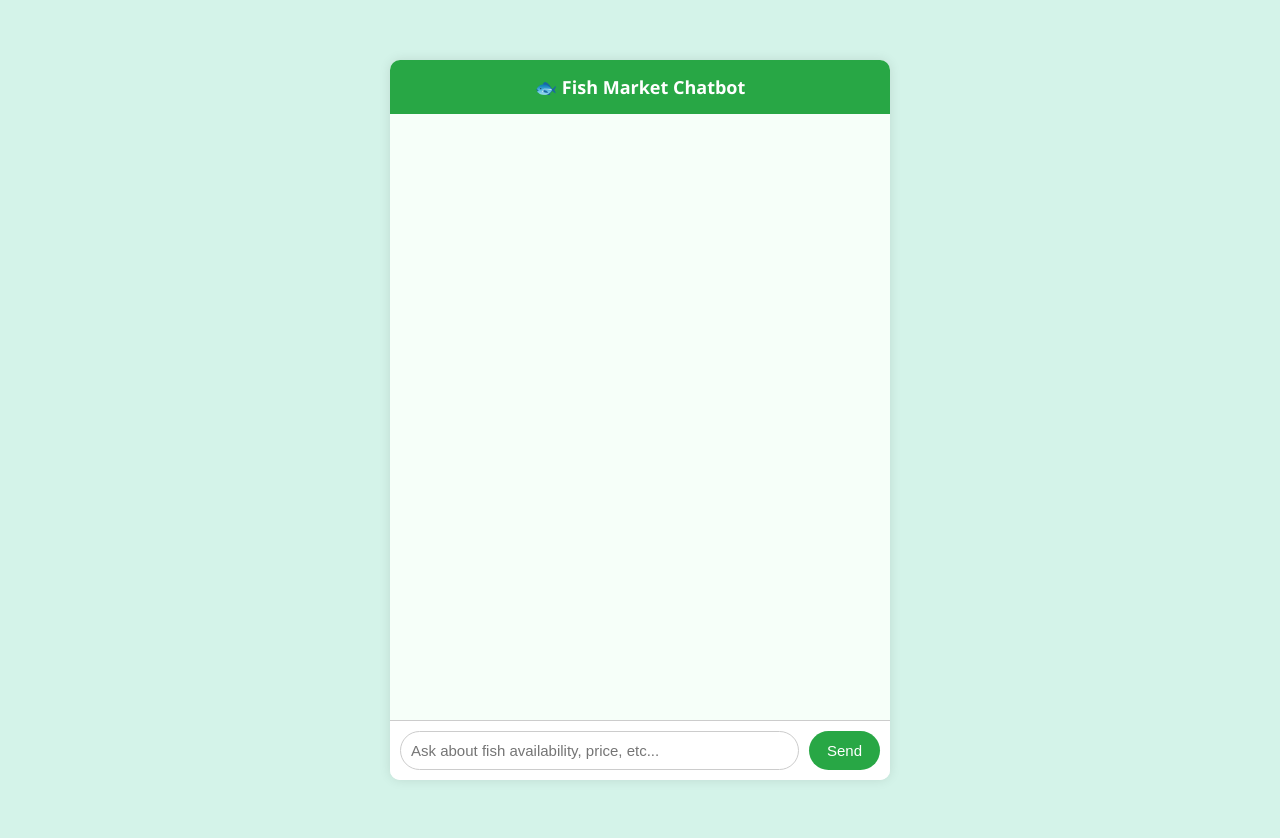
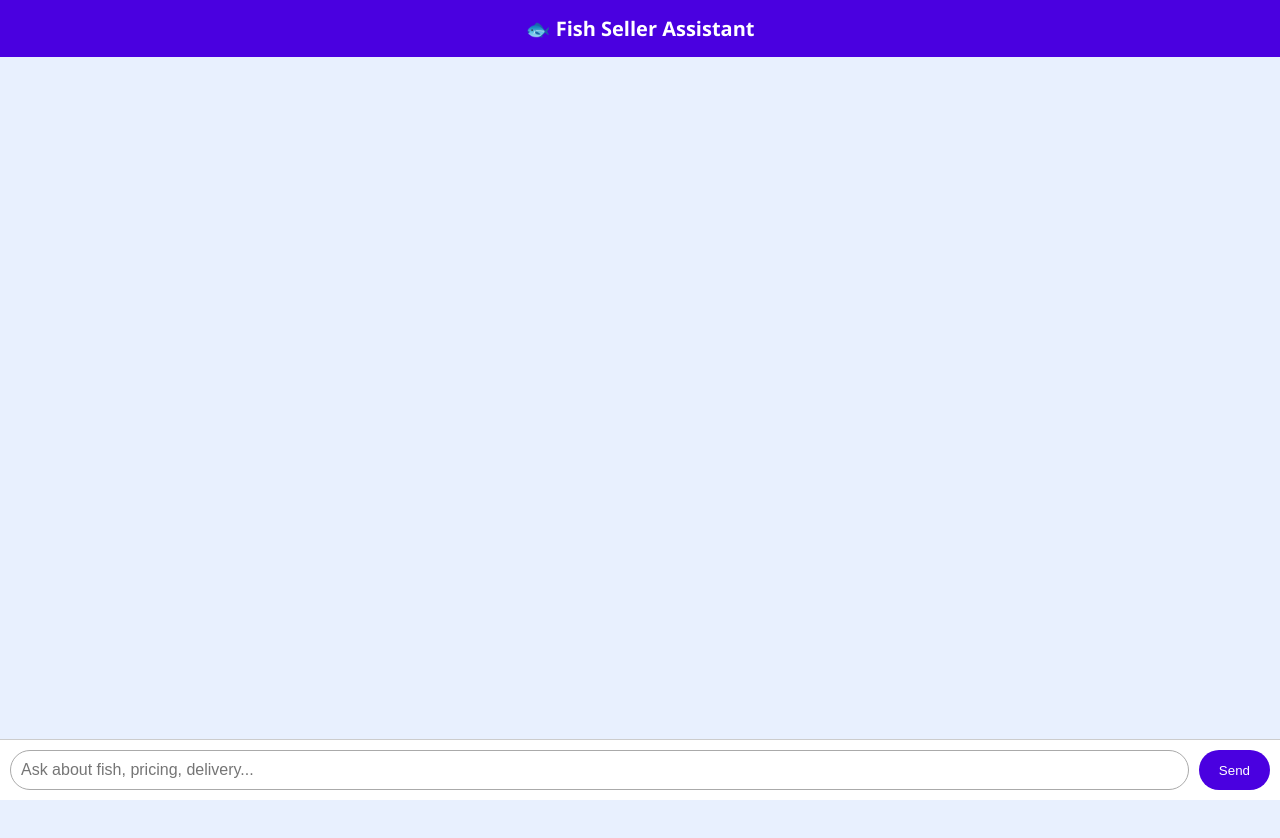
Before and after one commit to john5566152552-so/Uk, a plain HTML site: page index.html in a window 1280 px wide. After the commit the page ends 800 px from the top, so only its background shows below. Drawn offline with Linux system fonts and the light colour scheme.

Commit message:
index.html

```diff
--- a/index.html
+++ b/index.html
@@ -1,178 +1,140 @@
 <!DOCTYPE html>
-<html lang="en">
+<html>
 <head>
-  <meta charset="UTF-8">
-  <title>🐟 Fish Seller Chatbot</title>
+  <title>Fish Selling Chatbot - PhonePe UI</title>
+  <meta name="viewport" content="width=device-width, initial-scale=1">
   <style>
     body {
       margin: 0;
       font-family: 'Segoe UI', sans-serif;
-      background: #eafaf1;
+      background: #e8f0fe;
+      display: flex;
+      flex-direction: column;
+      height: 100vh;
     }
 
-    .chat-wrapper {
-      display: flex;
-      justify-content: center;
-      align-items: center;
-      min-height: 100vh;
-      padding: 20px;
-      background: #d4f3e9;
-    }
-
-    .chat-box {
-      background: white;
-      width: 100%;
-      max-width: 500px;
-      height: 90vh;
-      border-radius: 10px;
-      box-shadow: 0 0 12px rgba(0,0,0,0.1);
-      display: flex;
-      flex-direction: column;
-      overflow: hidden;
-    }
-
-    .chat-header {
-      background: #28a745;
+    .header {
+      background: #4a00e0;
       color: white;
       padding: 15px;
       text-align: center;
-      font-size: 18px;
+      font-size: 20px;
       font-weight: bold;
     }
 
-    #chat-messages {
+    .chat-container {
       flex: 1;
+      overflow-y: auto;
       padding: 15px;
-      overflow-y: auto;
-      background: #f6fff9;
+      display: flex;
+      flex-direction: column;
     }
 
-    .message {
-      margin-bottom: 12px;
-      line-height: 1.5;
+    .bubble {
+      max-width: 70%;
+      padding: 12px;
+      margin-bottom: 10px;
+      border-radius: 15px;
+      font-size: 15px;
+      line-height: 1.4;
+      word-wrap: break-word;
     }
 
     .user {
-      text-align: right;
-    }
-
-    .user .bubble {
-      background: #28a745;
-      color: white;
-      padding: 10px 14px;
-      border-radius: 18px 0 18px 18px;
-      display: inline-block;
-      max-width: 80%;
+      align-self: flex-end;
+      background-color: #dcf8c6;
+      border-top-right-radius: 0;
     }
 
     .bot {
-      text-align: left;
-    }
-
-    .bot .bubble {
-      background: #e0f7e9;
-      color: #1d3b2f;
-      padding: 10px 14px;
-      border-radius: 0 18px 18px 18px;
-      display: inline-block;
-      max-width: 80%;
+      align-self: flex-start;
+      background-color: #ffffff;
+      border-top-left-radius: 0;
+      border: 1px solid #ccc;
     }
 
     .input-area {
       display: flex;
-      border-top: 1px solid #ccc;
       padding: 10px;
       background: white;
+      border-top: 1px solid #ccc;
     }
 
-    #user-input {
+    input {
       flex: 1;
       padding: 10px;
-      font-size: 15px;
+      font-size: 16px;
+      border: 1px solid #aaa;
       border-radius: 20px;
-      border: 1px solid #ccc;
       outline: none;
     }
 
     button {
-      background: #28a745;
+      margin-left: 10px;
+      background: #4a00e0;
       color: white;
       border: none;
-      margin-left: 10px;
-      padding: 10px 18px;
-      font-size: 15px;
+      padding: 10px 20px;
       border-radius: 20px;
       cursor: pointer;
     }
 
     button:hover {
-      background: #218838;
+      background: #3700b3;
+    }
+
+    ::-webkit-scrollbar {
+      width: 5px;
+    }
+
+    ::-webkit-scrollbar-thumb {
+      background-color: #bbb;
+      border-radius: 5px;
     }
   </style>
 </head>
 <body>
-  <div class="chat-wrapper">
-    <div class="chat-box">
-      <div class="chat-header">🐟 Fish Market Chatbot</div>
-      <div id="chat-messages"></div>
-      <div class="input-area">
-        <input type="text" id="user-input" placeholder="Ask about fish availability, price, etc..." onkeydown="if(event.key==='Enter') sendMessage()" />
-        <button onclick="sendMessage()">Send</button>
-      </div>
-    </div>
+  <div class="header">🐟 Fish Seller Assistant</div>
+  <div class="chat-container" id="chat-box"></div>
+  <div class="input-area">
+    <input type="text" id="user-input" placeholder="Ask about fish, pricing, delivery..." />
+    <button onclick="sendMessage()">Send</button>
   </div>
 
   <script>
-    const API_KEY = "AIzaSyC0F3CQWrtd3S5ZBeyzGdz5xBbyofXBzTo"; // ✅ Your Gemini API key
+    const API_KEY = "AIzaSyC0F3CQWrtd3S5ZBeyzGdz5xBbyofXBzTo"; // Your Gemini API Key
 
     async function sendMessage() {
       const input = document.getElementById("user-input");
-      const chatBox = document.getElementById("chat-messages");
+      const chatBox = document.getElementById("chat-box");
       const userText = input.value.trim();
       if (!userText) return;
 
-      // Add user message
-      const userMsg = document.createElement("div");
-      userMsg.className = "message user";
-      userMsg.innerHTML = `<div class="bubble">${userText}</div>`;
-      chatBox.appendChild(userMsg);
+      // User bubble
+      chatBox.innerHTML += `<div class="bubble user">${userText}</div>`;
       input.value = "";
       chatBox.scrollTop = chatBox.scrollHeight;
 
-      // Bot response
       try {
         const response = await fetch(
-          "https://generativelanguage.googleapis.com/v1beta/models/gemini-2.0-flash:generateContent?key=" + API_KEY,
+          `https://generativelanguage.googleapis.com/v1beta/models/gemini-2.0-flash:generateContent?key=${API_KEY}`,
           {
             method: "POST",
             headers: { "Content-Type": "application/json" },
             body: JSON.stringify({
-              contents: [
-                {
-                  parts: [
-                    {
-                      text: `You're a fish seller chatbot. Give real-time info about Murrel, Rohu, Catla, etc. Question: ${userText}`
-                    }
-                  ]
-                }
-              ]
+              contents: [{ parts: [{ text: userText }] }]
             })
           }
         );
 
         const data = await response.json();
-        const botReply = data?.candidates?.[0]?.content?.parts?.[0]?.text || "🐠 Sorry, I couldn’t fetch details.";
+        const reply = data?.candidates?.[0]?.content?.parts?.[0]?.text || "Sorry, I couldn't respond.";
 
-        const botMsg = document.createElement("div");
-        botMsg.className = "message bot";
-        botMsg.innerHTML = `<div class="bubble">${botReply}</div>`;
-        chatBox.appendChild(botMsg);
+        // Bot bubble
+        chatBox.innerHTML += `<div class="bubble bot">${reply}</div>`;
         chatBox.scrollTop = chatBox.scrollHeight;
-      } catch (e) {
-        const errorMsg = document.createElement("div");
-        errorMsg.className = "message bot";
-        errorMsg.innerHTML = `<div class="bubble">❌ Network error. Try again later.</div>`;
-        chatBox.appendChild(errorMsg);
+      } catch (error) {
+        chatBox.innerHTML += `<div class="bubble bot">Error: ${error.message}</div>`;
       }
     }
   </script>
```
